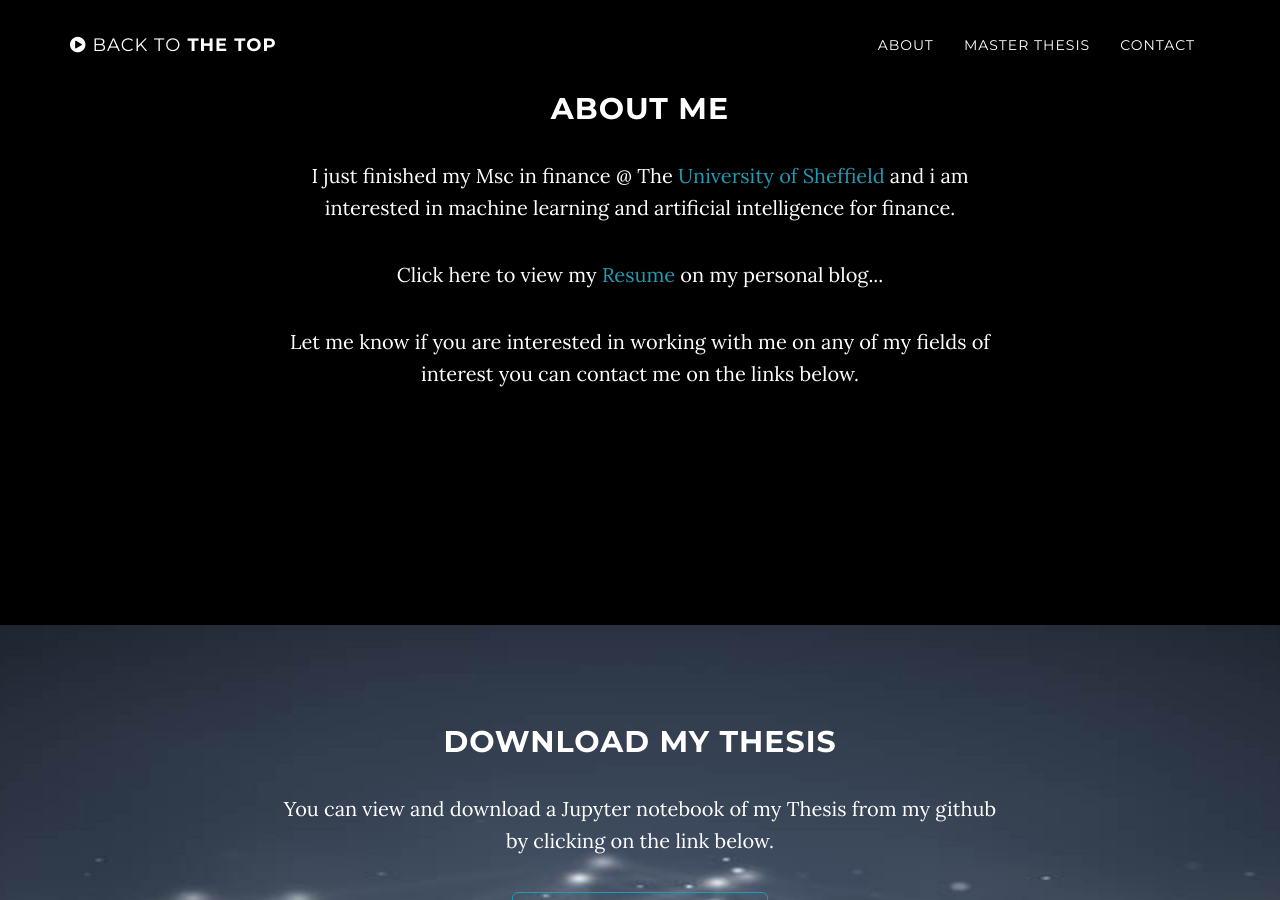
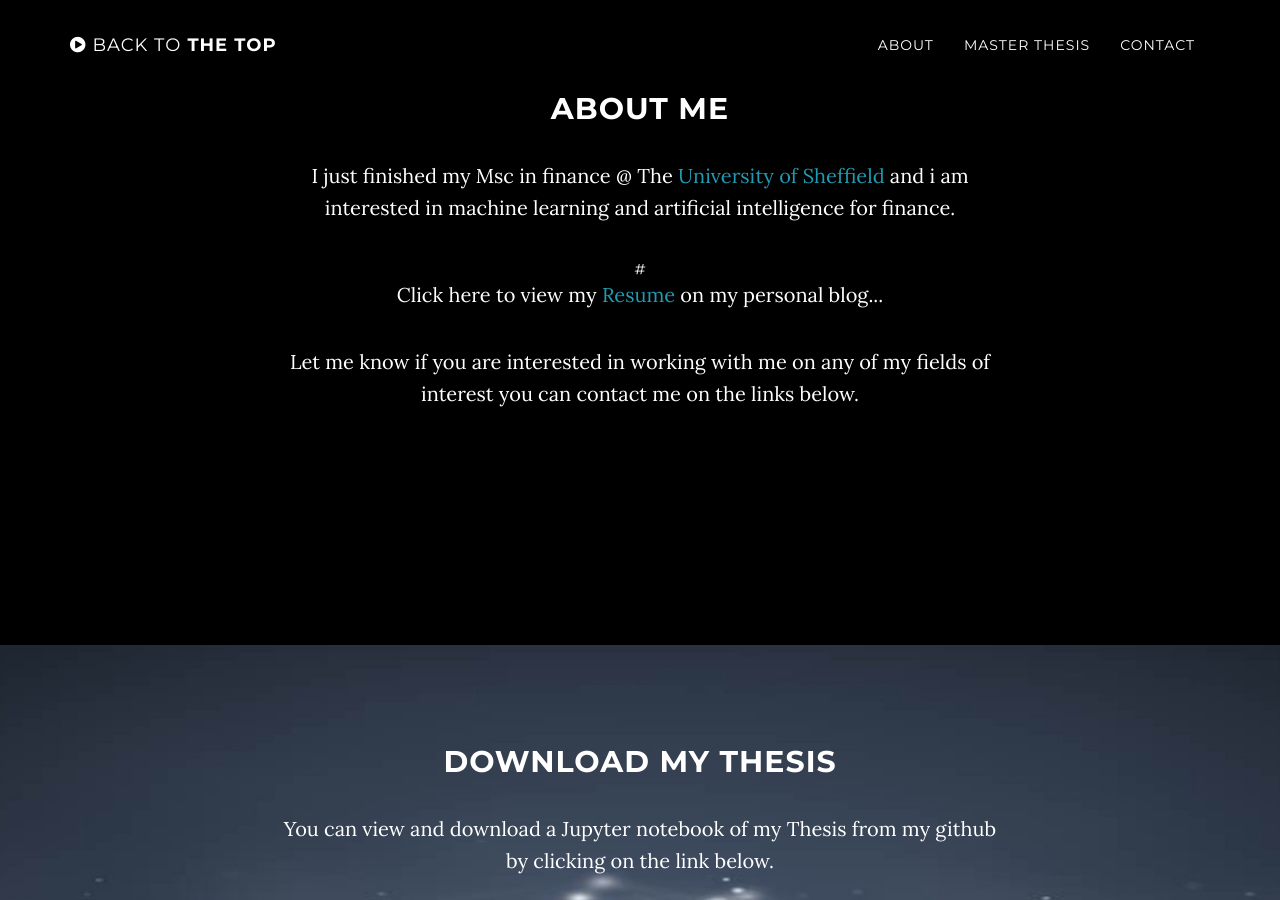
Before and after one commit to SpyridonVergos/Sitebuild-, a Jekyll site: the page built from index.html, in a window 1280 px wide and 900 px high, scrolled down 1008 px. Built offline with Jekyll 4.4.1, drawn with Linux system fonts in a browser that asks for light colours.

```diff
--- a/_includes/about.html
+++ b/_includes/about.html
@@ -4,7 +4,7 @@
             <div class="col-lg-8 col-lg-offset-2">
                 <h2>About me</h2>
                 <p>I just finished my Msc in finance @ The  <a href="https://www.sheffield.ac.uk/">University of Sheffield</a> and i am interested in machine learning and artificial intelligence for finance.</p>
-                <p>Click here to view my <a href="https://spyrosvergos.github.io/jekyll-uno/3000/About_ME/">Resume</a> on my personal blog...</p>
+               # <p>Click here to view my <a href="https://spyrosvergos.github.io/jekyll-uno/3000/About_ME/">Resume</a> on my personal blog...</p>
           <!--      <p>This theme features stock photos by <a href="http://gratisography.com/">Gratisography</a> along with a custom Google Maps skin courtesy of <a href="http://snazzymaps.com/">Snazzy Maps</a>.</p>   -->
                 <p>Let me know if you are interested in working with me on any of my fields of interest you can contact me on the links below.</p>
             </div>
```
